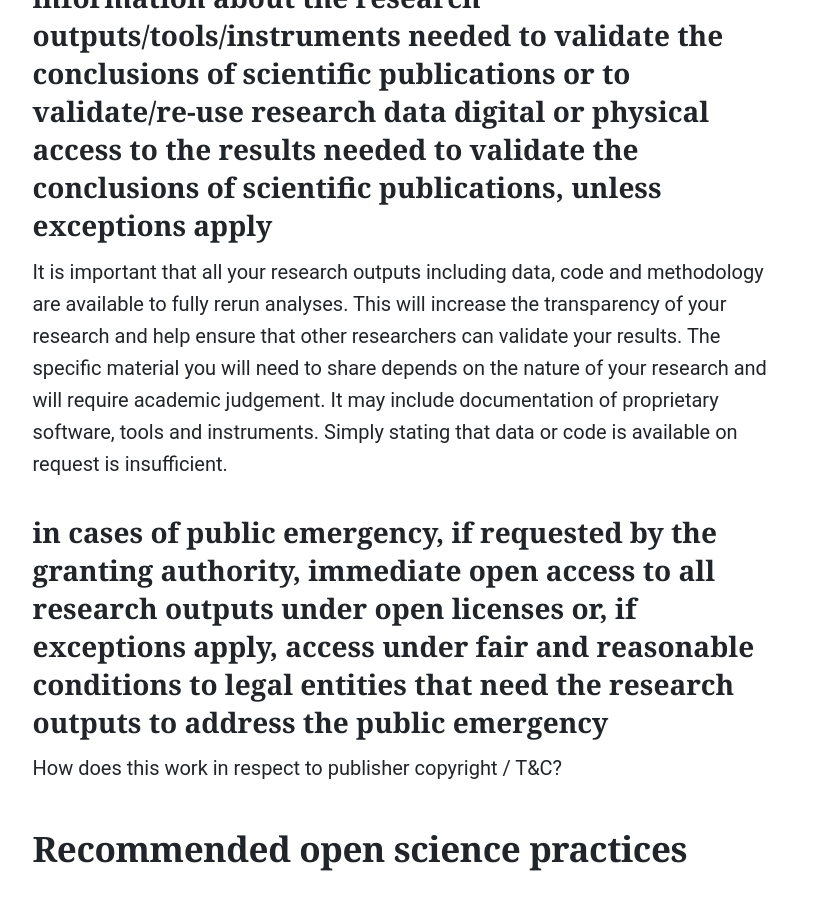
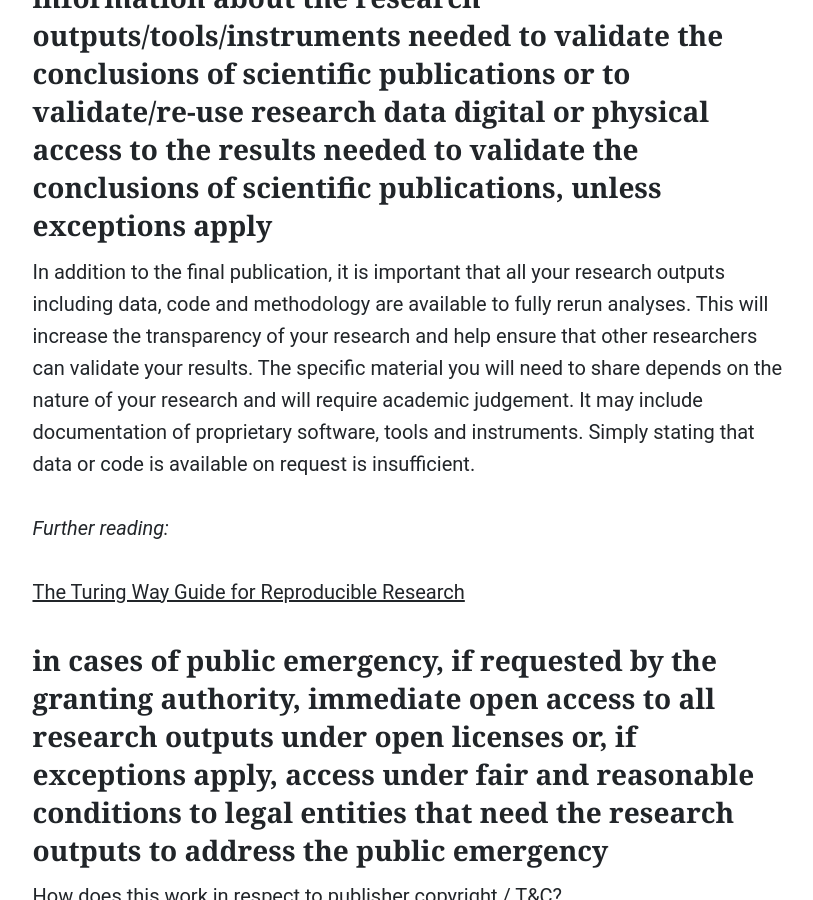
Before and after one commit to uol-library/rdl-handbook, a Jekyll site: the page built from pages/open-research/open-science-template.md, in a window 1280 px wide and 900 px high, scrolled down 2621 px. Shown: the whole window, without its empty margins (352-1165 px from the left). Built offline with Jekyll 4.4.1, drawn with Linux system fonts in a browser that asks for light colours; some web fonts are replaced.

Commit message:
Update open-science-template.md

```diff
--- a/pages/open-research/open-science-template.md
+++ b/pages/open-research/open-science-template.md
@@ -38,8 +38,11 @@ Only publication fees in full open access venues for peer-reviewed scientific pu
 
 #### information about the research outputs/tools/instruments needed to validate the conclusions of scientific publications or to validate/re-use research data digital or physical access to the results needed to validate the conclusions of scientific publications, unless exceptions apply
 
-It is important that all your research outputs including data, code and methodology are available to fully rerun analyses. This will increase the transparency of your research and help ensure that other researchers can validate your results. The specific material you will need to share depends on the nature of your research and will require academic judgement. It may include documentation of proprietary software, tools and instruments. Simply stating that data or code is available on request is insufficient.
+In addition to the final publication, it is important that all your research outputs including data, code and methodology are available to fully rerun analyses. This will increase the transparency of your research and help ensure that other researchers can validate your results. The specific material you will need to share depends on the nature of your research and will require academic judgement. It may include documentation of proprietary software, tools and instruments. Simply stating that data or code is available on request is insufficient.
 
+_Further reading:_
+
+[The Turing Way Guide for Reproducible Research](https://the-turing-way.netlify.app/reproducible-research/reproducible-research.html)
 
 #### in cases of public emergency, if requested by the granting authority, immediate open access to all research outputs under open licenses or, if exceptions apply, access under fair and reasonable conditions to legal entities that need the research outputs to address the public emergency
 
```
